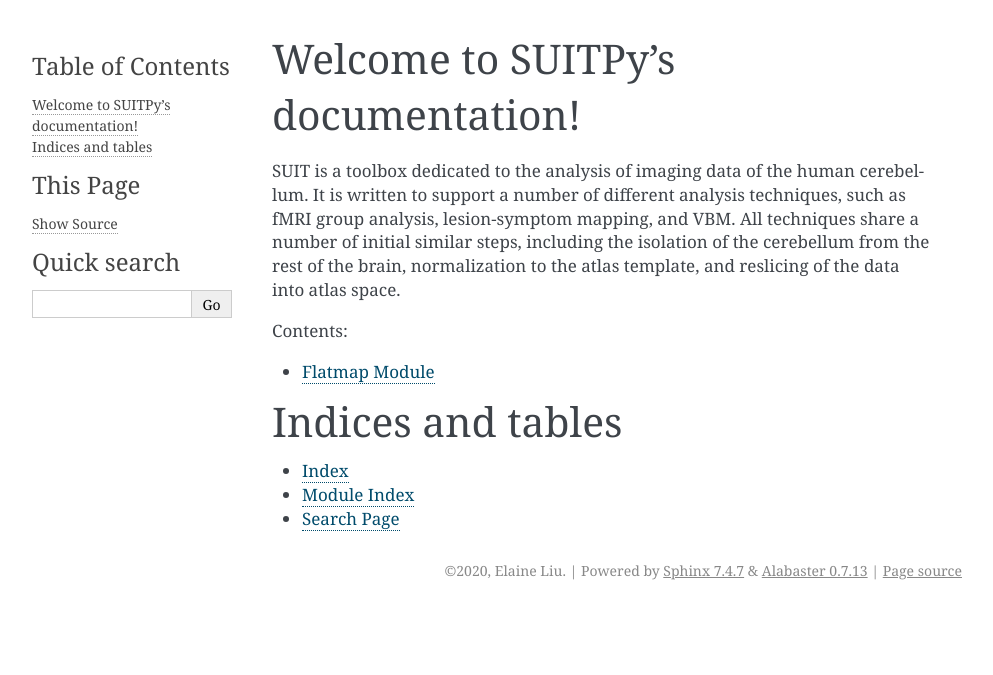
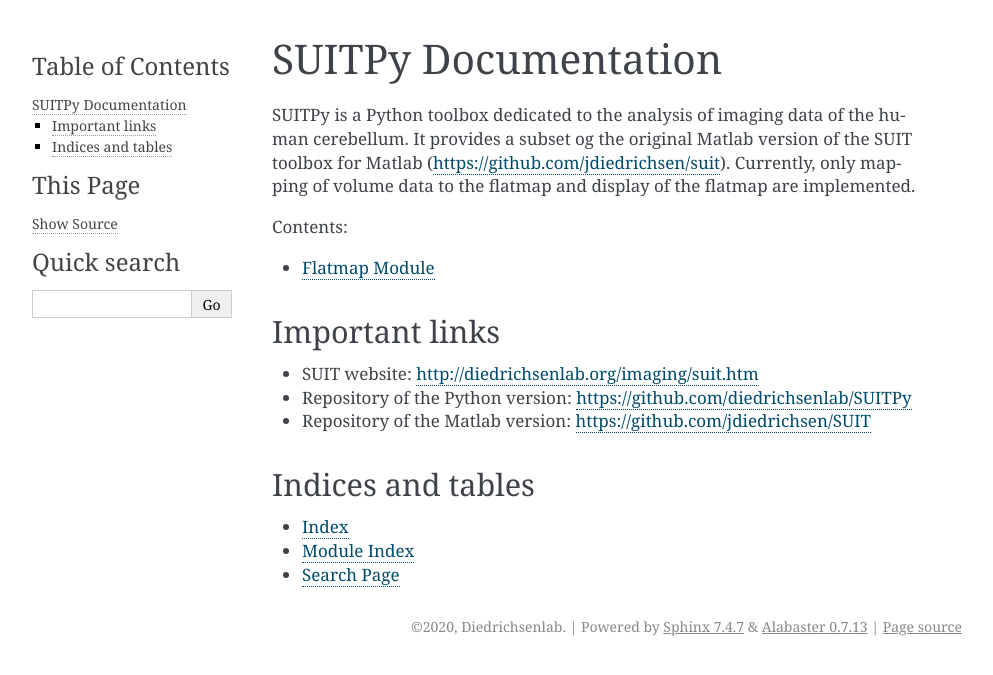
Before and after one commit to DiedrichsenLab/SUITPy, a Sphinx documentation site: the page built from docs/source/index.rst, in a window 1280 px wide. Shown: the top 675 px of the page, without its empty margins (148-1141 px from the left). Built offline with Sphinx 7.4.7, drawn with Linux system fonts in a browser that asks for light colours.

Commit message:
Sphinx Documentation

```diff
--- a/docs/source/conf.py
+++ b/docs/source/conf.py
@@ -12,17 +12,16 @@
 #
 import os
 import sys
-sys.path.insert(0, 'C:\\Users\\Elaine Liu\\Documents\\Elaine\\Jobs\\WUSRI\\surfAnalysis_project\\test\\SUITPy\\suit')
 
 
 # -- Project information -----------------------------------------------------
 
 project = 'SUITPy'
-copyright = '2020, Elaine Liu'
-author = 'Elaine Liu'
+copyright = '2020, Diedrichsenlab'
+author = 'Diedrichsenlab'
 
 # The full version, including alpha/beta/rc tags
-release = '2020'
+release = 'v.1.0'
 
 
 # -- General configuration ---------------------------------------------------
@@ -30,7 +29,8 @@
 # Add any Sphinx extension module names here, as strings. They can be
 # extensions coming with Sphinx (named 'sphinx.ext.*') or your custom
 # ones.
-extensions = ['recommonmark', 'sphinx.ext.autodoc']
+extensions = ['myst_parser', 'sphinx.ext.autodoc']
+
 
 # Add any paths that contain templates here, relative to this directory.
 templates_path = ['_templates']
@@ -51,4 +51,4 @@
 # Add any paths that contain custom static files (such as style sheets) here,
 # relative to this directory. They are copied after the builtin static files,
 # so a file named "default.css" will overwrite the builtin "default.css".
-html_static_path = ['_static']
+# html_static_path = ['_static']
--- a/docs/source/index.rst
+++ b/docs/source/index.rst
@@ -3,23 +3,28 @@
    You can adapt this file completely to your liking, but it should at least
    contain the root `toctree` directive.
 
-Welcome to SUITPy's documentation!
-==================================
-SUIT is a toolbox dedicated to the analysis of imaging data of the human cerebellum.
-It is written to support a number of different analysis techniques, such as fMRI group analysis, lesion-symptom mapping, and VBM.
-All techniques share a number of initial similar steps, including the isolation of the cerebellum from the rest of the brain, normalization to the atlas template, and reslicing of the data into atlas space.
+SUITPy Documentation
+====================
+SUITPy is a Python toolbox dedicated to the analysis of imaging data of the human cerebellum. It provides a subset og the original Matlab version of the SUIT toolbox for Matlab (https://github.com/jdiedrichsen/suit).
+Currently, only mapping of volume data to the flatmap and display of the flatmap are implemented.
+
+.. toctree::
+   :maxdepth: 1
+   :caption: Contents:
+
+   flatmap
+
+Important links
+---------------
+
+- SUIT website: http://diedrichsenlab.org/imaging/suit.htm
+- Repository of the Python version: https://github.com/diedrichsenlab/SUITPy
+- Repository of the Matlab version: https://github.com/jdiedrichsen/SUIT
 
 
 
-.. toctree::
-   :maxdepth: 2
-   :caption: Contents:
-
-   code
-
-
 Indices and tables
-==================
+------------------
 
 * :ref:`genindex`
 * :ref:`modindex`
```
Also changed, not shown: README.rst (+16 -2 lines), docs/source/code.rst (deleted, +0 -9 lines), docs/source/flatmap.rst (added, +30 -0 lines), docs/source/suit_flat_1.jpg (added), docs/source/suit_flat_2.jpg (added), 2 other files.
